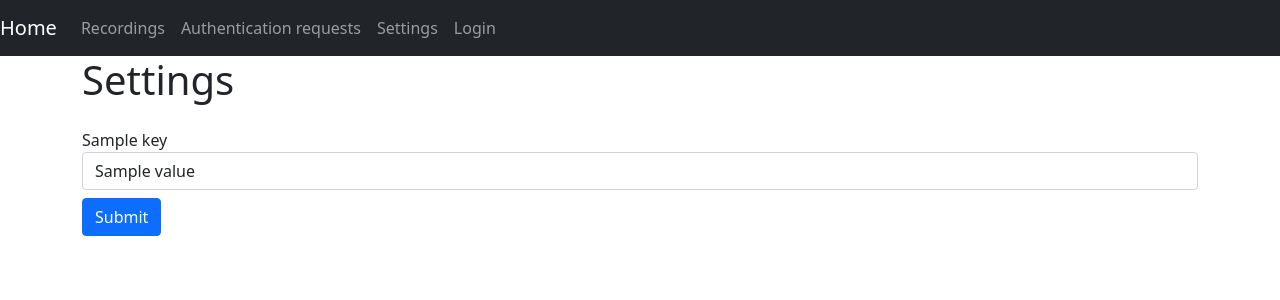
After one commit to Alexsogge/MasterProject, a Flask app: template Webserver/templates/settings.html in a window 1280 px wide. The commit adds this page. Shown: the top 300 px of the page. Run offline with Flask 2, Linux system fonts and the light colour scheme; the template is opened without the code that fills it: most values are stand-ins (such as "Sample title", 1, 10 or a date in 2020); parts of the project's set-up code (start-up, migrations or seed data) failed here and were passed over.

Commit message:
added settings page

```diff
--- a/Webserver/app.py
+++ b/Webserver/app.py
@@ -50,6 +50,18 @@ def verify_password(username, password):
     if username == config.user and password == config.user_pw:
         return username
 
+@app.template_filter()
+def is_boolean(input):
+    return type(input) is bool or input == 'True' or input == 'False' or input == 'on' or input == 'off'
+
+@app.template_filter()
+def render_is_checked(input):
+    if bool(input):
+        return 'checked'
+    return ''
+
+
+
 
 @app.route('/')
 def index():
@@ -78,6 +90,26 @@ def request_token():
 @basic_auth.login_required
 def get_open_auth_requests():
     return render_template('list_requests.html', open_requests=open_auth_requests.open_auth_requests)
+
+
+@app.route('/settings/', methods=['GET', 'POST'])
+@basic_auth.login_required
+def settings():
+
+    if request.method == 'POST':
+        print('Save new settings')
+        settings_values = config.get_config_values().copy()
+        for key in settings_values.keys():
+            settings_values[key] = request.form.get(key)
+            if is_boolean(settings_values[key]):
+                settings_values[key] = bool(settings_values[key])
+            if settings_values[key] is None and is_boolean(config.get_config_values()[key]):
+                settings_values[key] = False
+        print(settings_values)
+        config.save_config(settings_values)
+
+    return render_template('settings.html', setting_entries=config.get_config_values())
+
 
 
 
@@ -127,7 +159,7 @@ def get_recording(recording):
     recording_files = []
     description = ""
     for file in os.listdir(os.path.join(UPLOAD_FOLDER, recording)):
-        if '.3gp' in file:
+        if '.3gp' in file and config.hide_mic_files:
             continue
         if file == 'README.md':
             description = open(os.path.join(UPLOAD_FOLDER, os.path.join(recording, "README.md")), 'r').read()
@@ -178,7 +210,7 @@ def new_recording():
             return jsonify({'status': 'error, now selected file'})
         if file and is_allowed_file(file.filename):
             filename = secure_filename(file.filename)
-            if os.path.splitext(filename)[1] == '.3gp':
+            if os.path.splitext(filename)[1] == '.3gp' and config.rename_mic_files:
                 numbering = filename.split('_')[-1]
                 filename = generate_random_string(16) + '_' + numbering
             upload_path = os.path.join(app.config['UPLOAD_FOLDER'], request_uuid)
@@ -264,7 +296,7 @@ def recording_data(recording):
 
 
 def add_file_to_zip(file_name, directory, directory_uuid):
-    if not PACK_MIC_FILES and os.path.splitext(file_name)[1] == '.3gp':
+    if os.path.splitext(file_name)[1] == '.3gp' and not config.pack_mick_files:
         return
 
     zip_file_name = os.path.join(directory, directory_uuid + '.zip')
--- a/Webserver/templates/base.html
+++ b/Webserver/templates/base.html
@@ -23,6 +23,9 @@
             <li class="nav-item">
                 <a class="nav-link" href="/auth/check/">Authentication requests</a>
             </li>
+            <li class="nav-item">
+                <a class="nav-link" href="/settings/">Settings</a>
+            </li>
         </ul>
         <ul class="navbar-nav ml-auto">
             <li class="nav-item">
--- /dev/null
+++ b/Webserver/templates/settings.html
@@ -0,0 +1,23 @@
+{% extends "base.html" %}
+
+{% block content %}
+    <div class="row mb-3">
+        <h1>Settings</h1>
+    </div>
+    <div class="row">
+        <form action="/settings/" method="post">
+            {% for key, value in setting_entries.items() %}
+            <div class="form-group">
+                <label for="input_{{ key }}">{{ key}}</label>
+                {% if value|is_boolean %}
+                    <input type="checkbox" class="form-check-input" name="{{ key }}" id="input_{{ key }}"
+                           {{ value|render_is_checked }}>
+                {% else %}
+                    <input type="text" class="form-control" name="{{ key }}" id="input_{{ key }}" value="{{ value }}">
+                {% endif %}
+            </div>
+            {% endfor %}
+            <button type="submit" class="btn btn-primary mt-2">Submit</button>
+        </form>
+    </div>
+{% endblock %}
```
Also changed, not shown: Webserver/config.py (+38 -11 lines).
